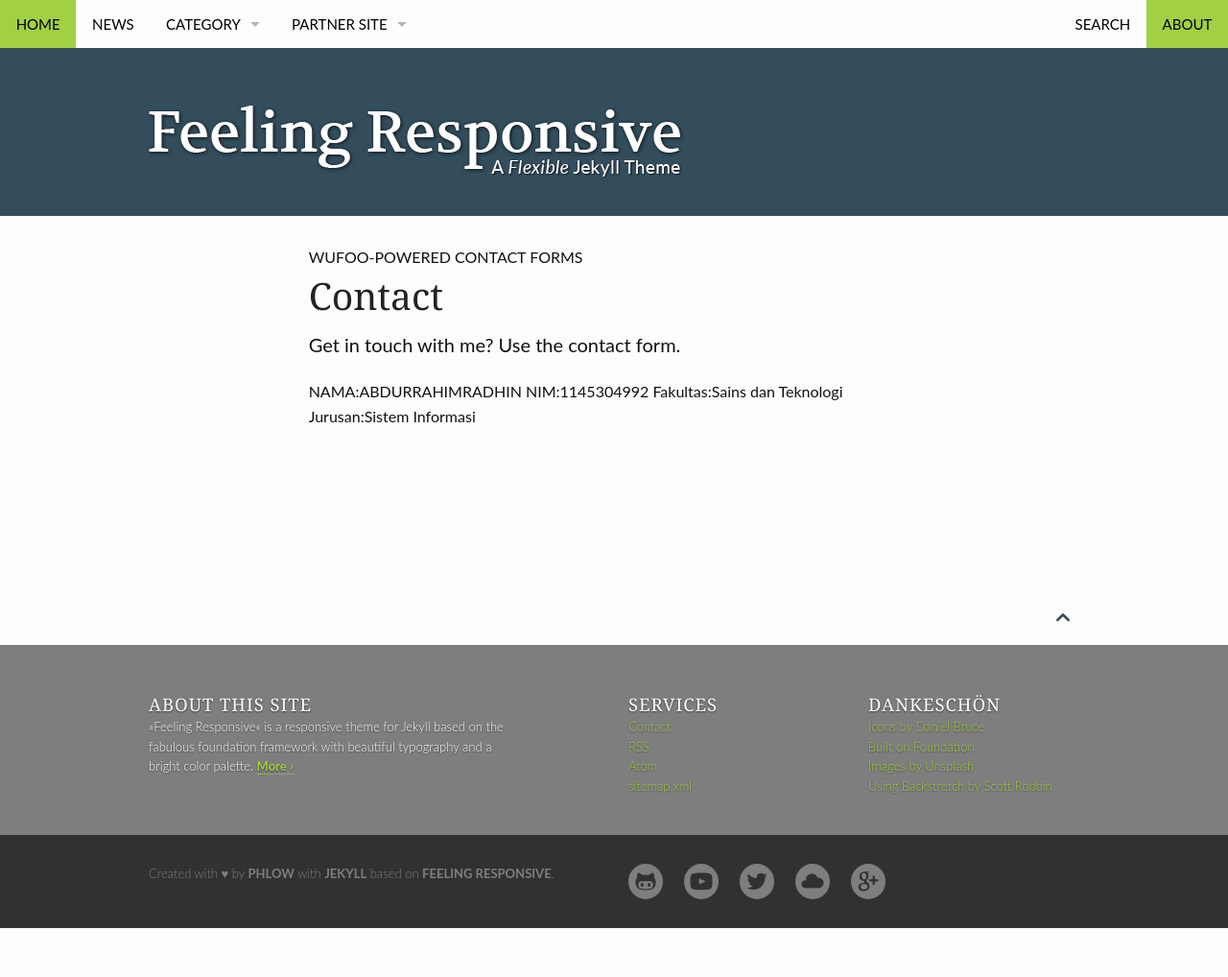
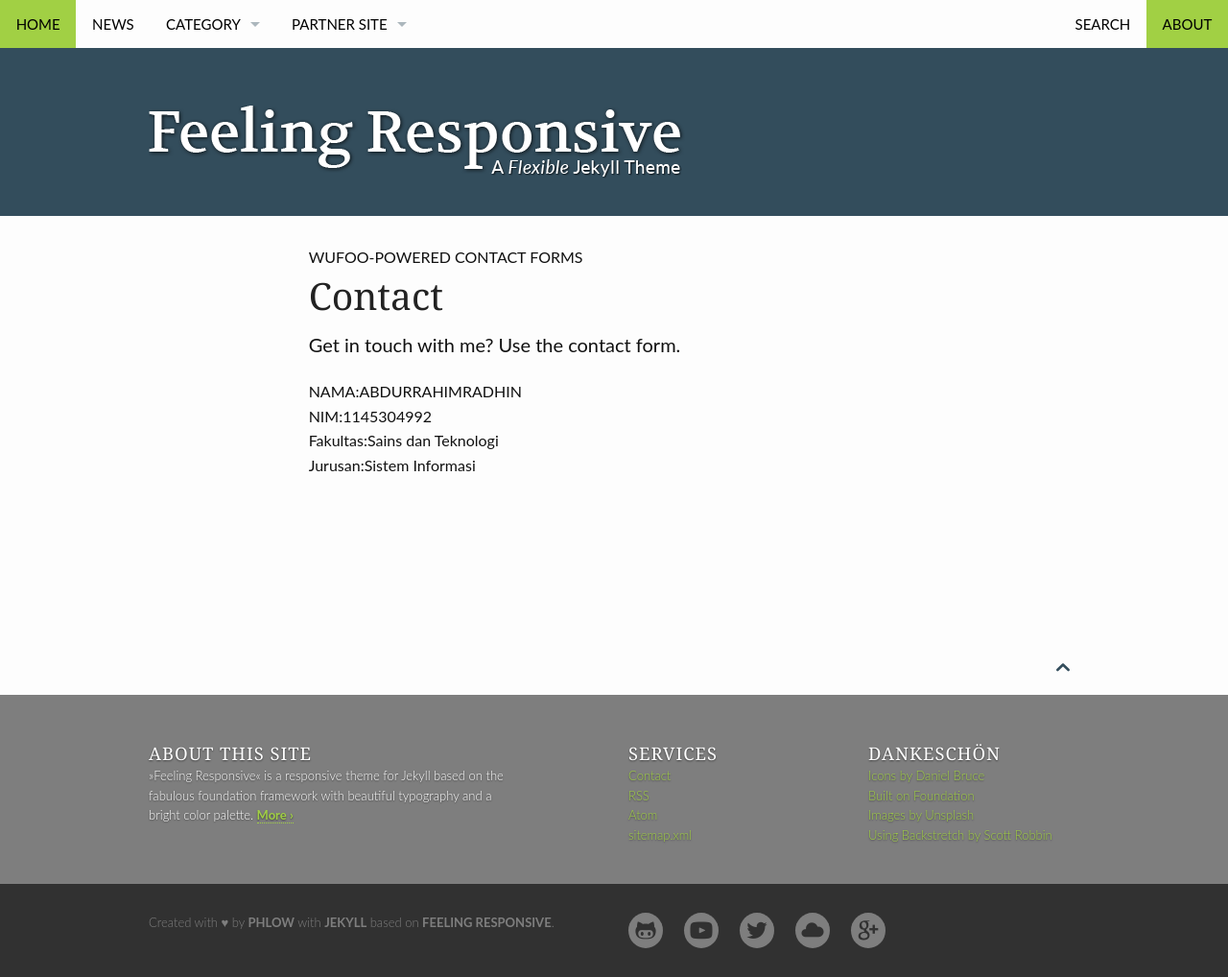
Before and after one commit to Abdurrahimradhin/abdurrahimradhin.github.io, a Jekyll site: the page built from pages/contact.md, in a window 1280 px wide. Shown: the whole page at 96% size. Built offline with Jekyll 4.4.1, drawn with Linux system fonts in a browser that asks for light colours; before the commit the page ends 967 px from its top, so only the background shows below that.

```diff
--- a/pages/contact.md
+++ b/pages/contact.md
@@ -6,7 +6,7 @@ subheadline: "Wufoo-powered contact forms"
 teaser: "Get in touch with me? Use the contact form."
 permalink: "/contact/"
 ---
-NAMA:ABDURRAHIMRADHIN
-NIM:1145304992
-Fakultas:Sains dan Teknologi
+NAMA:ABDURRAHIMRADHIN <br>
+NIM:1145304992 <br>
+Fakultas:Sains dan Teknologi<br>
 Jurusan:Sistem Informasi
```
